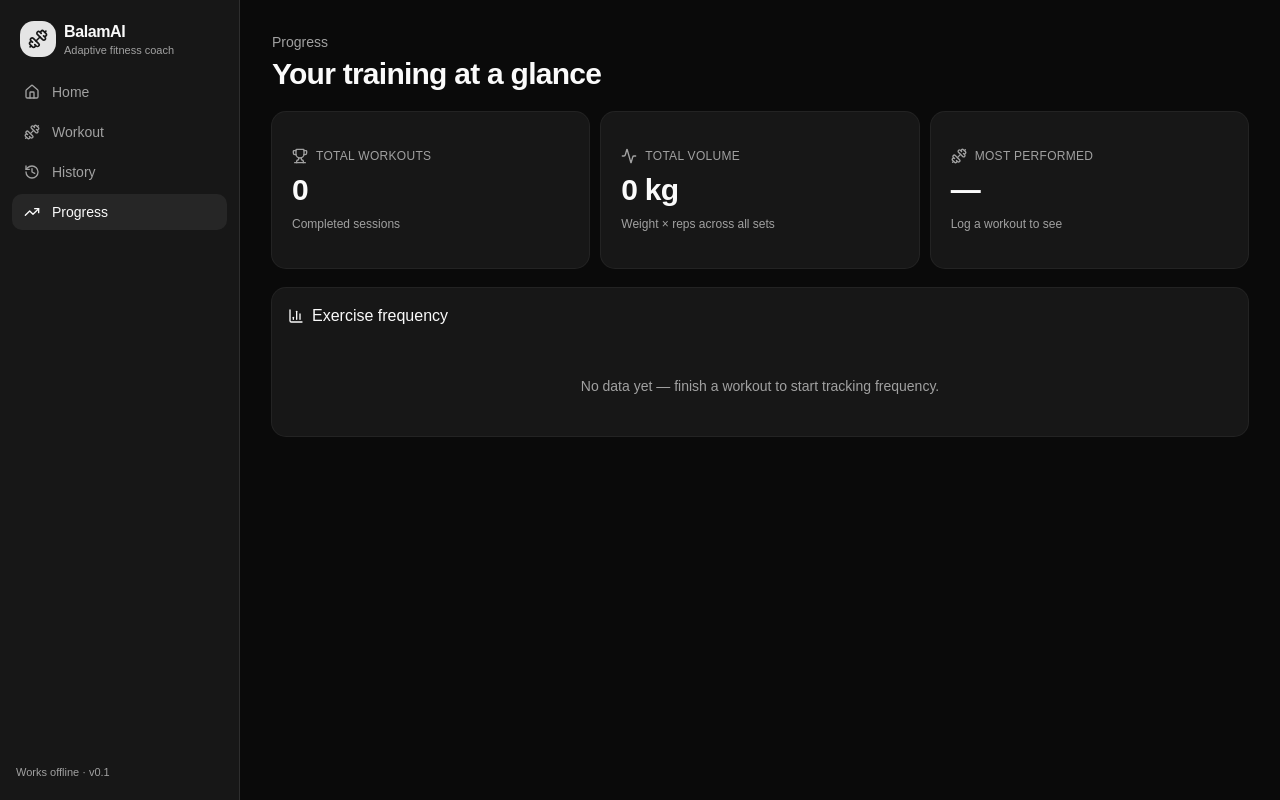
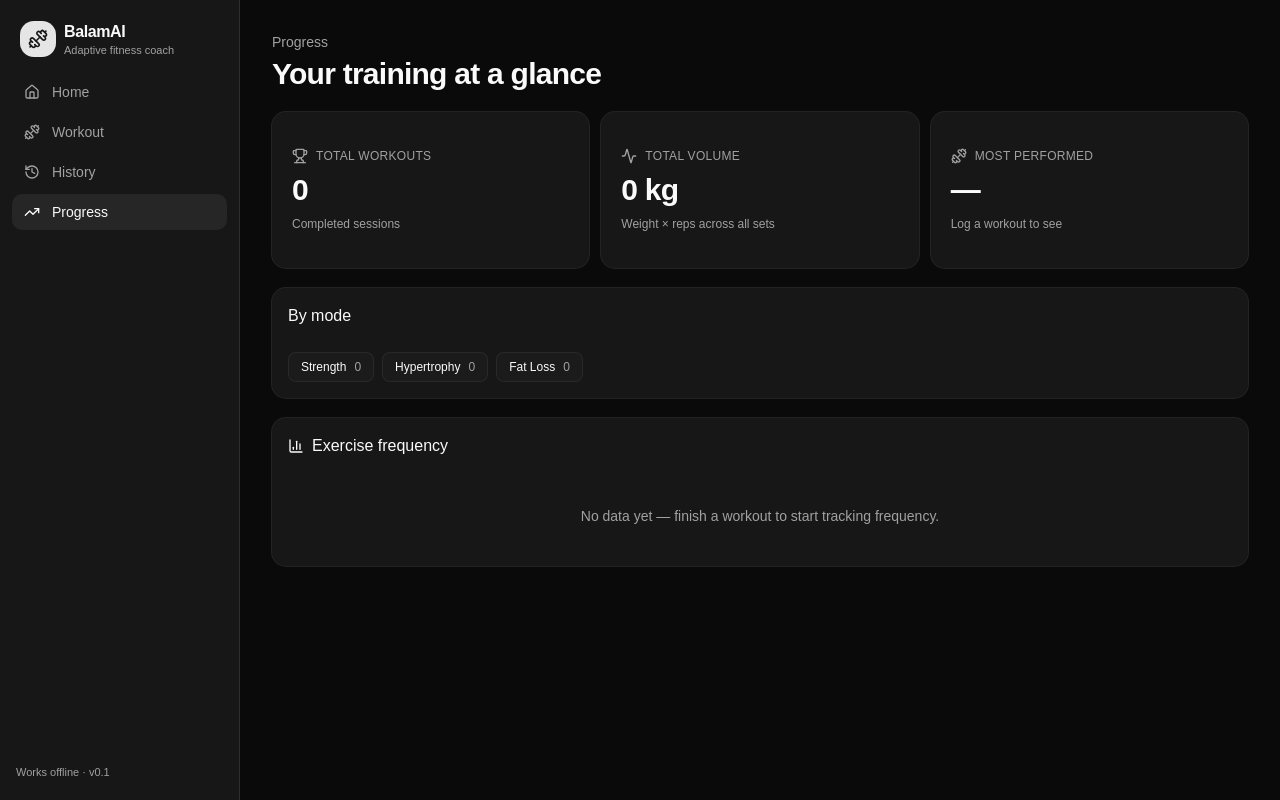
Before and after one commit to unniprem/BalamAI, a React (Vite) app: page /progress in a window 1280 px wide. Built offline with nearby package versions, Linux system fonts and the light colour scheme.

Commit message:
feat(v2): Progress page shows mode mix

```diff
--- a/src/pages/Progress.jsx
+++ b/src/pages/Progress.jsx
@@ -10,16 +10,27 @@ import {
   totalVolume,
 } from "@/lib/stats";
 import { CATEGORY_LABELS } from "@/data/exercises";
+import { MODE_ORDER, MODES } from "@/data/modes";
 
 export default function Progress() {
   const { workouts } = useWorkoutHistory();
 
   const summary = useMemo(() => {
+    const modeCounts = MODE_ORDER.reduce((acc, id) => {
+      acc[id] = 0;
+      return acc;
+    }, {});
+    for (const w of workouts) {
+      if (w.mode && modeCounts[w.mode] !== undefined) {
+        modeCounts[w.mode] += 1;
+      }
+    }
     return {
       total: workouts.length,
       volume: totalVolume(workouts),
       most: mostPerformedExercise(workouts),
       frequency: exerciseFrequency(workouts).slice(0, 10),
+      modeCounts,
     };
   }, [workouts]);
 
@@ -54,6 +65,27 @@ export default function Progress() {
           hint={summary.most ? `${summary.most.count} times` : "Log a workout to see"}
         />
       </div>
+
+      <Card className="border-border/80">
+        <CardHeader className="pb-2">
+          <CardTitle className="text-base">By mode</CardTitle>
+        </CardHeader>
+        <CardContent>
+          <div className="flex flex-wrap gap-2">
+            {MODE_ORDER.map((id) => (
+              <div
+                key={id}
+                className="flex items-center gap-2 rounded-md border border-border/60 bg-muted/30 px-3 py-1.5 text-xs"
+              >
+                <span className="font-medium">{MODES[id].label}</span>
+                <span className="text-muted-foreground">
+                  {summary.modeCounts[id]}
+                </span>
+              </div>
+            ))}
+          </div>
+        </CardContent>
+      </Card>
 
       <Card className="border-border/80">
         <CardHeader className="pb-2">
```
